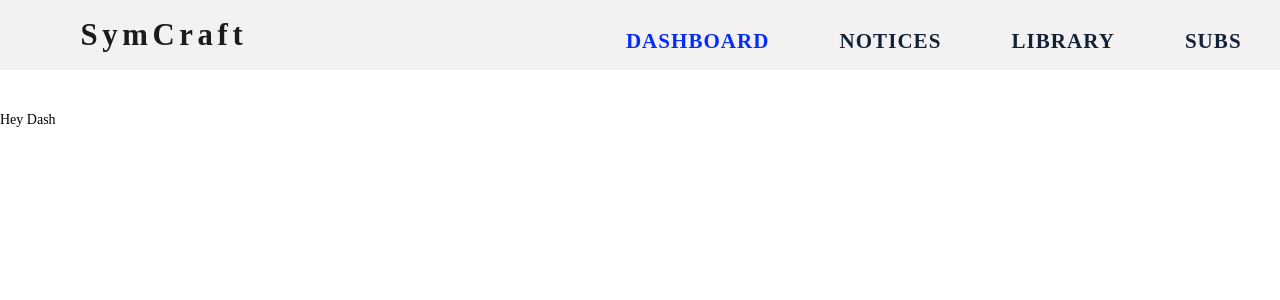
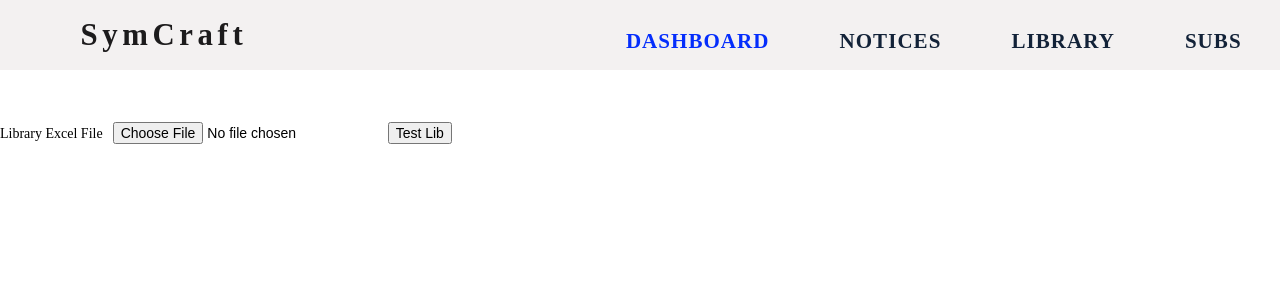
Before and after one commit to kfiddle/symCraftv1, a React (Create React App) app in the folder client/: page /dashboard in a window 1280 px wide. Shown: the top 300 px of the page. Built offline with nearby package versions, Linux system fonts and the light colour scheme; no server answers; a web font is replaced by a local one.

Commit message:
library uploader

```diff
--- a/client/package.json
+++ b/client/package.json
@@ -10,6 +10,7 @@
     "react": "^18.2.0",
     "react-autocomplete-hint": "^2.0.0",
     "react-dom": "^18.2.0",
+    "react-excel-renderer": "^1.1.0",
     "react-redux": "^8.1.3",
     "react-router-dom": "^6.17.0",
     "react-scripts": "5.0.1",
--- a/client/src/components/dashboard/Dashboard.js
+++ b/client/src/components/dashboard/Dashboard.js
@@ -1,6 +1,7 @@
 import { useEffect } from 'react';
 
 import styles from './Dashboard.module.css';
+import LibraryUploader from '../library/LibraryUploader';
 
 const Dashboard = () => {
   useEffect(() => {
@@ -15,7 +16,11 @@ const Dashboard = () => {
     grabPieces();
   });
 
-  return <div className={styles.outerContainer}>Hey Dash</div>;
+  return <div className={styles.outerContainer}>
+
+
+    <LibraryUploader />
+  </div>;
 };
 
 export default Dashboard;
--- /dev/null
+++ b/client/src/components/library/LibraryUploader.js
@@ -0,0 +1,73 @@
+import { OutTable, ExcelRenderer } from 'react-excel-renderer';
+import { useState } from 'react';
+
+const LibraryUploader = () => {
+  const [library, setLibrary] = useState([]);
+
+  const fileHandler = async (event) => {
+    let fileObj = event.target.files[0];
+
+    ExcelRenderer(fileObj, (err, response) => {
+      if (err) {
+        console.log(err);
+      } else {
+        const allRows = [];
+        for (let row of response.rows) {
+          // const original = new Date('1899-12-30');
+          // original.setDate(original.getDate() + row[16]);
+
+          let enteredFullName = row[4];
+          let first = null;
+          let last = enteredFullName;
+          if (enteredFullName) {
+            if (enteredFullName.includes(',')) [last, first] = enteredFullName.split(',').map((name) => name.trim());
+          }
+
+          let newPiece = {
+            prefix: row[1],
+            libNumber: row[2],
+            suffix: row[3],
+            composerLast: last,
+            composerFirst: first,
+            arranger: row[5],
+            title: row[6],
+            otherName: row[7],
+            publisher: row[8],
+            duration: row[9],
+            instrumentation: row[10],
+            vocalistSoloist: row[11],
+            percBreakdown: row[12],
+            notes: row[13],
+            status: row[14],
+            sign: row[15],
+            updated: new Date(row[16]),
+          };
+
+          const sendItUp = async (pieceToSend) => {
+            // let response = await PushBasic(pieceToSend, "add-piece");
+            allRows.push(newPiece);
+          };
+
+          sendItUp(newPiece);
+        }
+        setLibrary([...allRows]);
+      }
+    });
+  };
+
+  // const showDate = () => {
+  //   const original = new Date('1899-12-30');
+  //   original.setDate(original.getDate() + 43647);
+  //   console.log(original);
+  // };
+
+  return (
+    <div>
+      <label>Library Excel File</label>
+      <input type="file" onChange={(event) => fileHandler(event)} style={{ padding: '10px' }} />
+      <button onClick={() => console.log(library)}>Test Lib</button>
+    </div>
+  );
+};
+
+export default LibraryUploader;
```
Also changed, not shown: 1 other file (tests, documents, lock files or other folders).
